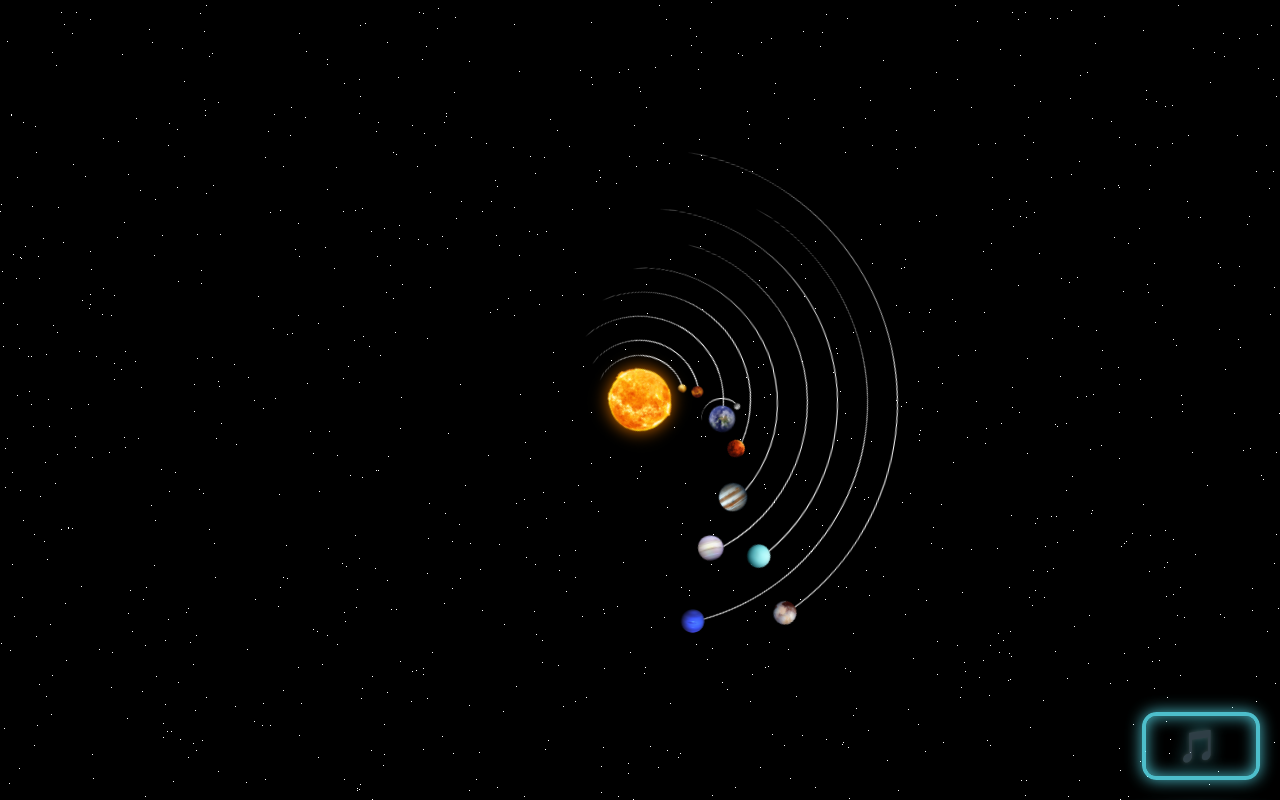
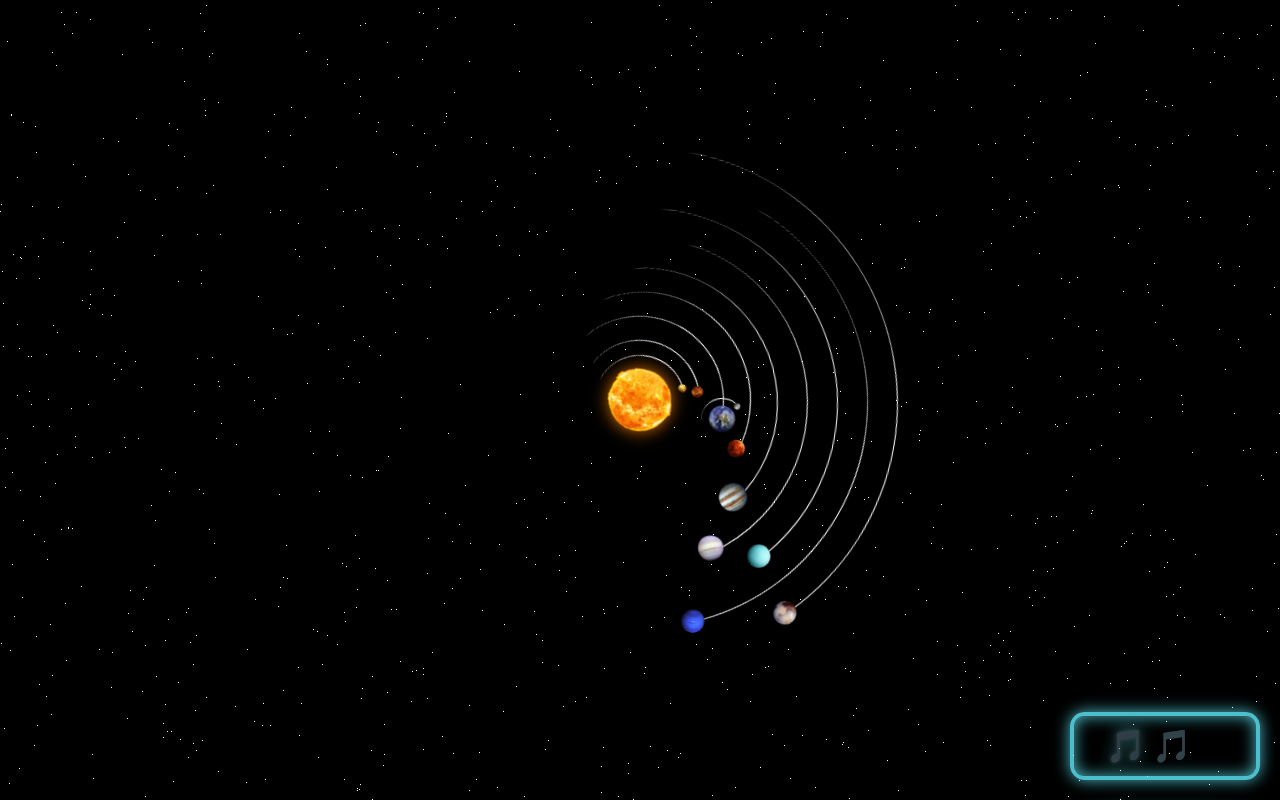
Before and after one commit to TheBugHunter17/StellarSpace-Exploring-the-Cosmos, a plain HTML site: page index.html in a window 1280 px wide. Drawn offline with Linux system fonts and the light colour scheme.

Commit message:
Update index.html

```diff
--- a/index.html
+++ b/index.html
@@ -29,7 +29,7 @@
 <div class="button-container">
   <button id="musicButton" class="glowing-btn">
     <span class="glowing-txt">🎵</span>
-    <span class="faulty-letter"></span>
+    <span class="faulty-letter">🎵</span>
   </button>
 </div>
 
```
